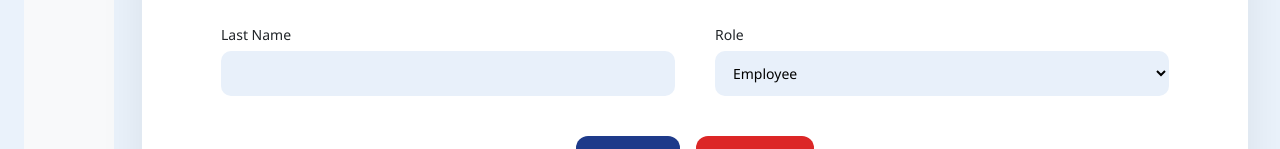
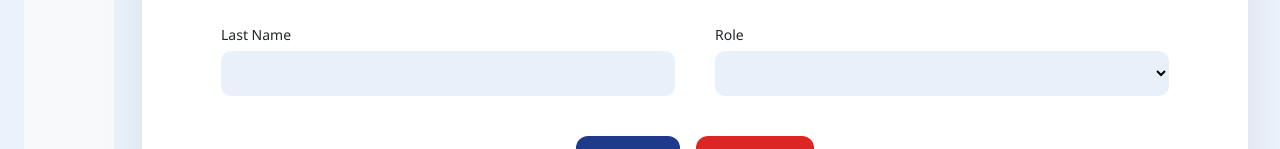
Before and after one commit to arquitaj/Web-Technology-Application, a React (Vite) app: page /dashboard in a window 1280 px wide. Both pictures are taken after a click on the picture 69 px from the left and 304 px from the top of the page. Shown: the part 520-669 px from the top of the page. Built offline with nearby package versions, Linux system fonts and the light colour scheme.

Commit message:
add employee

```diff
--- a/src/components/AddNewEmp.tsx
+++ b/src/components/AddNewEmp.tsx
@@ -15,6 +15,7 @@ const AddNewEmp = () => {
   const [role, setRole] = useState("");
 
   const handlebtnRegister= async () => {
+    alert(role);
     try{
       const response = await axios.post("http://localhost:8080/home/addEmployee", {
         employeeID: employeeID,
@@ -107,9 +108,9 @@ const AddNewEmp = () => {
           <div className="form-group">
             <label>Role</label>
             <select
-              defaultValue="Employee"
               value={role}
               onChange={(e) => setRole(e.target.value)}>
+              <option></option>
               <option value="Employee">Employee</option>
               <option value="Admin">Admin</option>
             </select>
--- a/src/components/DocumentsToggle.tsx
+++ b/src/components/DocumentsToggle.tsx
@@ -19,8 +19,8 @@ const DocumentsToggle = () => {
   const renderComponent = () => {
     switch (activeIndex) {
       case 0: return <AddDocumentNo />;
-     case 1: return <UploadDoc />;
-     case 2: return <SearchDoc />;
+      case 1: return <UploadDoc />;
+      case 2: return <SearchDoc />;
       case 3: return <IncomingDoc />;
       default: return null;
     }
--- a/src/components/SearchDoc.tsx
+++ b/src/components/SearchDoc.tsx
@@ -1,79 +1,83 @@
-import React from "react";
-import { CheckCircle, XCircle, Info } from "lucide-react";
-import "../assets/IncomingDoc.css";
+import React from 'react';
 
-const IncomingDoc = () => {
-const docs = [
-  {
-    id: "01-M",
-    subject: "Designating GIPO III Juan Dela Cruz as acting director of this bureau.",
-    signatory: "Juan Dela Cruz",
-    dateSigned: "2025-10-30",
-  },
-  {
-    id: "02-M",
-    subject: "Reassignment of Administrative Officer II to Regional Office.",
-    signatory: "Maria L. Santos",
-    dateSigned: "2025-11-02",
-  },
-  {
-    id: "03-M",
-    subject: "Approval of FY 2026 Procurement Plan.",
-    signatory: "Roberto A. Reyes",
-    dateSigned: "2025-11-05",
-  },
-  {
-    id: "04-M",
-    subject: "Authority to Travel for Official Training (Japan).",
-    signatory: "Angela C. Navarro",
-    dateSigned: "2025-11-10",
-  },
+const items = [
+    '--SELECT--',
+    'Administrative Order',
+    'Memorandum Circular',
+    'Office Circular',
+    'Office Memorandum',
+    'Office Order',
+    'Resolution',
+    'CSC Issuance',
+    'OLA Opinion',
+    'MOA / MOU',
+    'Project Contract',
+    'Memorandum Order'
 ];
 
+const SearchDoc = () => {
   return (
-    <div className="page">
-      <h1 className="title">INCOMING DOCUMENTS</h1>
-      <div className="card">
+    <div>
+        <div className="container">
+        <h2 className="text-center">Search Documents</h2>
 
-        <div className="table-wrapper">
-          <table className="table">
-            <thead>
-              <tr>
-                <th>No.</th>
-                <th>Subject</th>
-                <th>Signatory</th>
-                <th>Date Signed</th>
-                <th className="actions-header">Actions</th>
-              </tr>
-            </thead>
-                <tbody>
-                  {docs.map((doc) => (
-                    <tr key={doc.id}>
-                      <td className="doc-id">{doc.id}</td>
-                      <td>{doc.subject}</td>
-                      <td>{doc.signatory}</td>
-                      <td>{doc.dateSigned}</td>
-                      <td>
-                        <div className="actions">
-                          <button className="btn accept">
-                            <CheckCircle size={14} /> Accept
-                          </button>
-                          <button className="btn decline">
-                            <XCircle size={14} /> Declined
-                          </button>
-                          <button className="btn details">
-                            <Info size={14} /> Details
-                          </button>
-                        </div>
-                      </td>
-                    </tr>
-                  ))}
-                </tbody>
-          </table>
+
+        <form className="d-flex flex-column align-items-center g-3">
+            <div className="row w-100 justify-content-center">
+                <div className="col-md-6 mb-3">
+                <label htmlFor="inputState" className="form-label">Issuance Type</label>
+                <select id="inputState" className="form-select text-center">
+                    {items.map(item => (
+                    <option key={item}>{item}</option>
+                    ))}
+                </select>
+                </div>
+            </div>
+
+            <div className="row w-100 justify-content-center">
+                <div className="col-md-3 mb-3">
+                <label htmlFor="inssuaceNo" className="form-label">Issuance No.</label>
+                <input type="text" className="form-control" id="inssuaceNo" />
+                </div>
+
+                <div className="col-md-3 mb-3">
+                <label htmlFor="series" className="form-label">Series</label>
+                <input type="text" className="form-control" id="series" />
+                </div>
+            </div>
+
+            <div className="row justify-content-center w-100">
+                <div className="col-md-6 mb-3">
+                    <label htmlFor="date" className="form-label">Date</label>
+                    <input type="date" className="form-control" id="date" />
+                </div>
+            </div>
+
+
+            <div className="row w-100 justify-content-center">
+                <div className="col-md-6 mb-3">
+                    <label htmlFor="inputSubject" className="form-label">Subject</label>
+                    <input type="text" className="form-control" id="inputSubject" />
+                </div>
+            </div>
+
+            <div className="row w-100 justify-content-center">
+                <div className="col-md-6 mb-3 ">
+                    <label htmlFor="inputKeyWords" className="form-label">Key Words</label>
+                    <input type="text" className="form-control" id="inputKeyWords"/>
+                </div>
+            </div>
+            <div className="mb-3">
+            <button type="submit" className="btn btn-primary">Search</button>
+            </div>
+
+
+
+
+        </form>
         </div>
-      </div>
     </div>
   );
-};
+}
 
-export default IncomingDoc;
+export default SearchDoc;
```
Also changed, not shown: index.js (+5 -2 lines).
